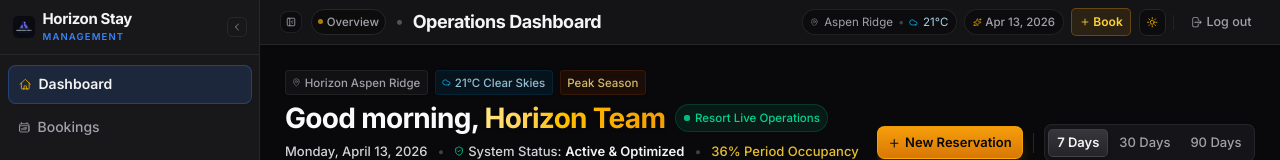
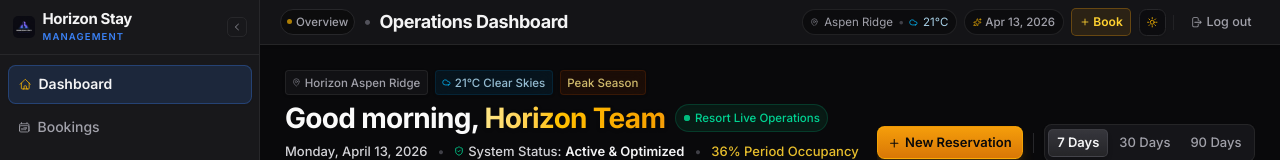
Before and after one commit to Pratyaksh1507/horizon-stay, a React (Vite) app: page /dashboard in a window 1280 px wide. Shown: the top 160 px of the page. Built offline with nearby package versions, Linux system fonts and the light colour scheme; no server answers.

Commit message:
fix: remove duplicate collapse button from header

```diff
--- a/src/ui/Header.jsx
+++ b/src/ui/Header.jsx
@@ -1,10 +1,9 @@
 import { useLocation, useNavigate } from "react-router-dom";
 import { format } from "date-fns";
 import { HiArrowRightOnRectangle } from "react-icons/hi2";
-import { Cloud, MapPin, Plus, Sparkles, PanelLeftClose, PanelLeftOpen } from "lucide-react";
+import { Cloud, MapPin, Plus, Sparkles } from "lucide-react";
 import { motion } from "framer-motion";
 import { useLogout } from "../features/authentication/useLogout";
-import { useSidebar } from "../context/SidebarContext";
 import DarkModeToggle from "./DarkModeToggle";
 
 const ROUTE_CONFIG = {
@@ -31,33 +30,19 @@ function getRouteInfo(pathname) {
 
 function Header() {
   const { logout, isPending } = useLogout();
-  const { isCollapsed, toggleSidebar } = useSidebar();
   const location = useLocation();
   const navigate = useNavigate();
   const { section, title } = getRouteInfo(location.pathname);
 
   return (
     <motion.header
-      className="bg-zinc-900/80 backdrop-blur-xl px-4 sm:px-8 border-b border-zinc-800/90 flex items-center justify-between h-16 sm:h-[4.5rem] sticky top-0 z-30 shadow-sm"
+      className="bg-zinc-900/80 backdrop-blur-xl px-6 sm:px-8 border-b border-zinc-800/90 flex items-center justify-between h-16 sm:h-[4.5rem] sticky top-0 z-30 shadow-sm"
       initial={{ opacity: 0, y: -10 }}
       animate={{ opacity: 1, y: 0 }}
       transition={{ duration: 0.3, ease: "easeOut" }}
     >
-      {/* Breadcrumb & Sidebar Toggle */}
-      <div className="flex items-center gap-2.5 sm:gap-3.5 min-w-0">
-        <button
-          onClick={toggleSidebar}
-          type="button"
-          title={isCollapsed ? "Expand Sidebar" : "Collapse Sidebar"}
-          className="p-2 rounded-xl bg-zinc-950/60 border border-zinc-800/80 text-zinc-400 hover:text-zinc-100 hover:border-zinc-700 transition-all cursor-pointer shadow-xs flex-shrink-0"
-        >
-          {isCollapsed ? (
-            <PanelLeftOpen className="w-4 h-4 text-amber-400" />
-          ) : (
-            <PanelLeftClose className="w-4 h-4" />
-          )}
-        </button>
-
+      {/* Breadcrumb & Section Indicator */}
+      <div className="flex items-center gap-2.5 sm:gap-3 min-w-0">
         <div className="flex items-center gap-1.5 px-2.5 py-1 rounded-full bg-zinc-950/70 border border-zinc-800 text-[1.15rem] font-medium text-zinc-400 flex-shrink-0">
           <span className="w-2 h-2 rounded-full bg-amber-400 animate-pulse" />
           <span className="truncate">{section}</span>
```
